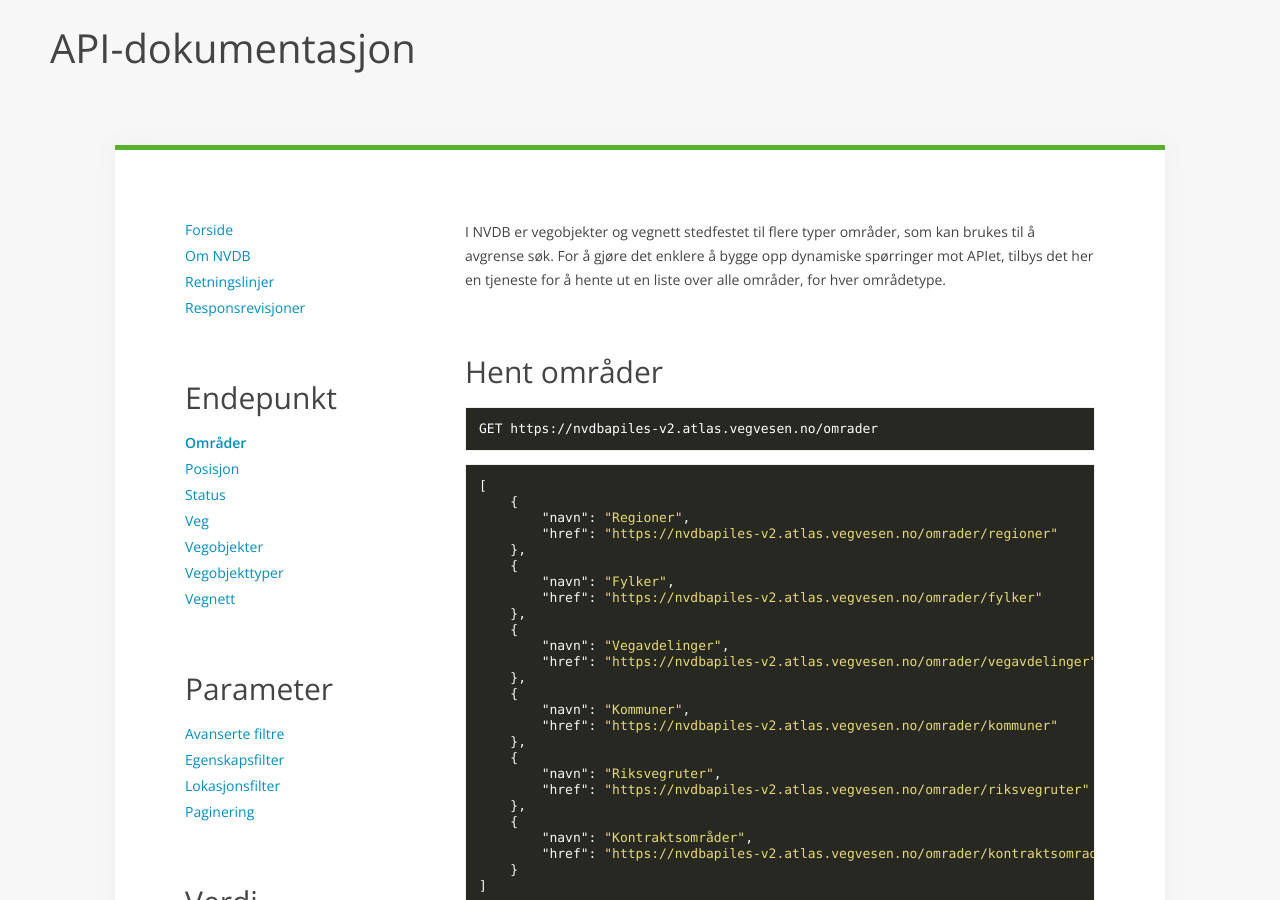
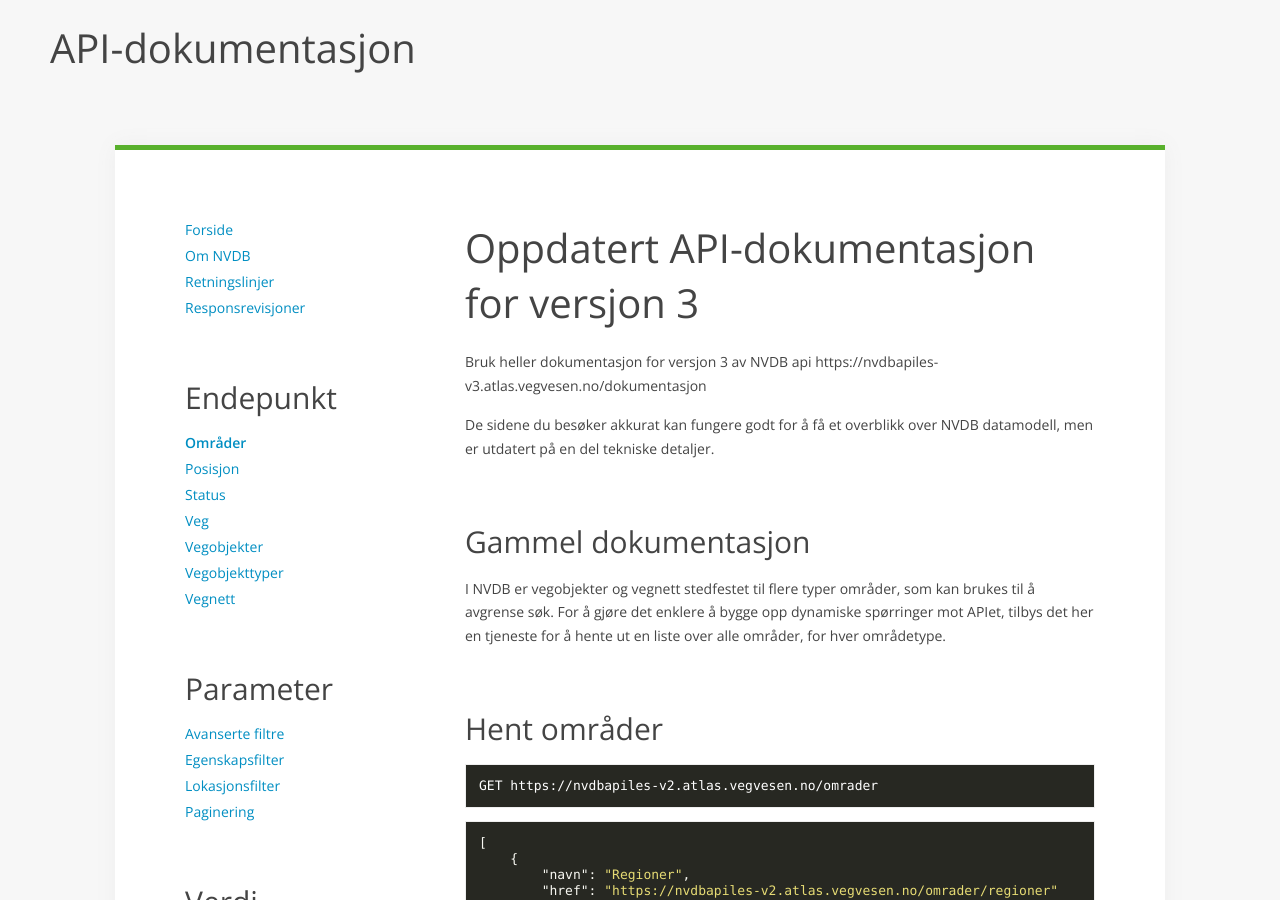
Before and after one commit to nvdb-vegdata/apidokumentasjon, a Jekyll site: the page built from endepunkt/omrader.md, in a window 1280 px wide and 900 px high. Built offline with Jekyll 4.4.1, drawn with Linux system fonts in a browser that asks for light colours; our own code applies the rules of GitHub Pages for plain Markdown files.

Commit message:
Update omrader.md

```diff
--- a/endepunkt/omrader.md
+++ b/endepunkt/omrader.md
@@ -2,6 +2,14 @@
 title: Områder
 category: endepunkt
 ---
+
+# Oppdatert API-dokumentasjon for versjon 3
+
+Bruk heller dokumentasjon for versjon 3 av NVDB api https://nvdbapiles-v3.atlas.vegvesen.no/dokumentasjon
+
+De sidene du besøker akkurat kan fungere godt for å få et overblikk over NVDB datamodell, men er utdatert på en del tekniske detaljer.
+
+## Gammel dokumentasjon
 
 I NVDB er vegobjekter og vegnett stedfestet til flere typer områder, som kan brukes til å avgrense søk. For å gjøre det enklere å bygge opp dynamiske spørringer mot APIet, tilbys det her en tjeneste for å hente ut en liste over alle områder, for hver områdetype.
 
```
